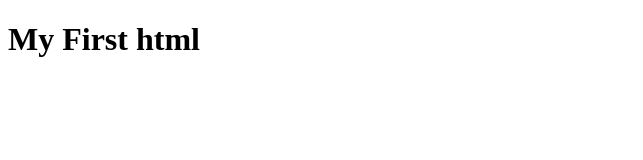
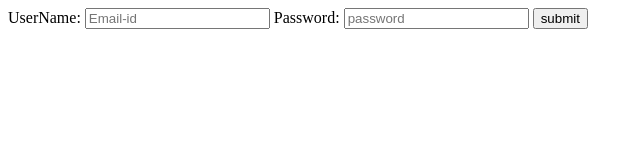
Before and after one commit to raushangiri4/html, a plain HTML site: page index.html in a window 1280 px wide. Shown: the whole page, without its empty margins (0-643 px from the left). Drawn offline with Linux system fonts and the light colour scheme.

Commit message:
login-page

```diff
--- a/index.html
+++ b/index.html
@@ -3,11 +3,13 @@
 <head>
     <meta charset="UTF-8">
     <meta name="viewport" content="width=device-width, initial-scale=1.0">
-    <title>Document</title>
+    <title>Login Page</title>
 </head>
 <body>
-    <h1>
-        My First html
-    </h1>
+    <label for="UserName">UserName:</label>
+    <input type="text" id="UserName" placeholder="Email-id" required="true">
+    <label for="password">Password:</label>
+    <input type="password" id="password" placeholder="password">
+    <input type="submit" value="submit">
 </body>
 </html>
```
